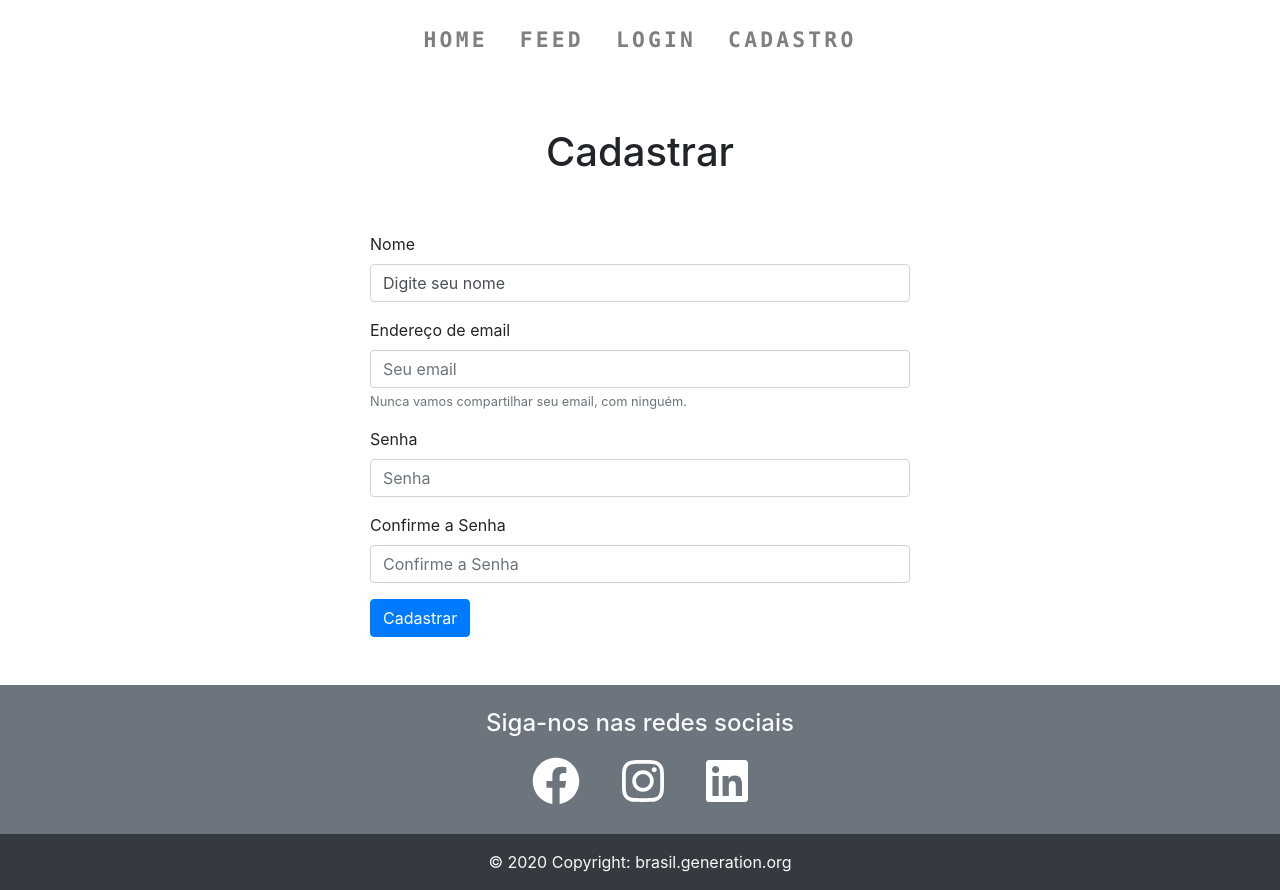
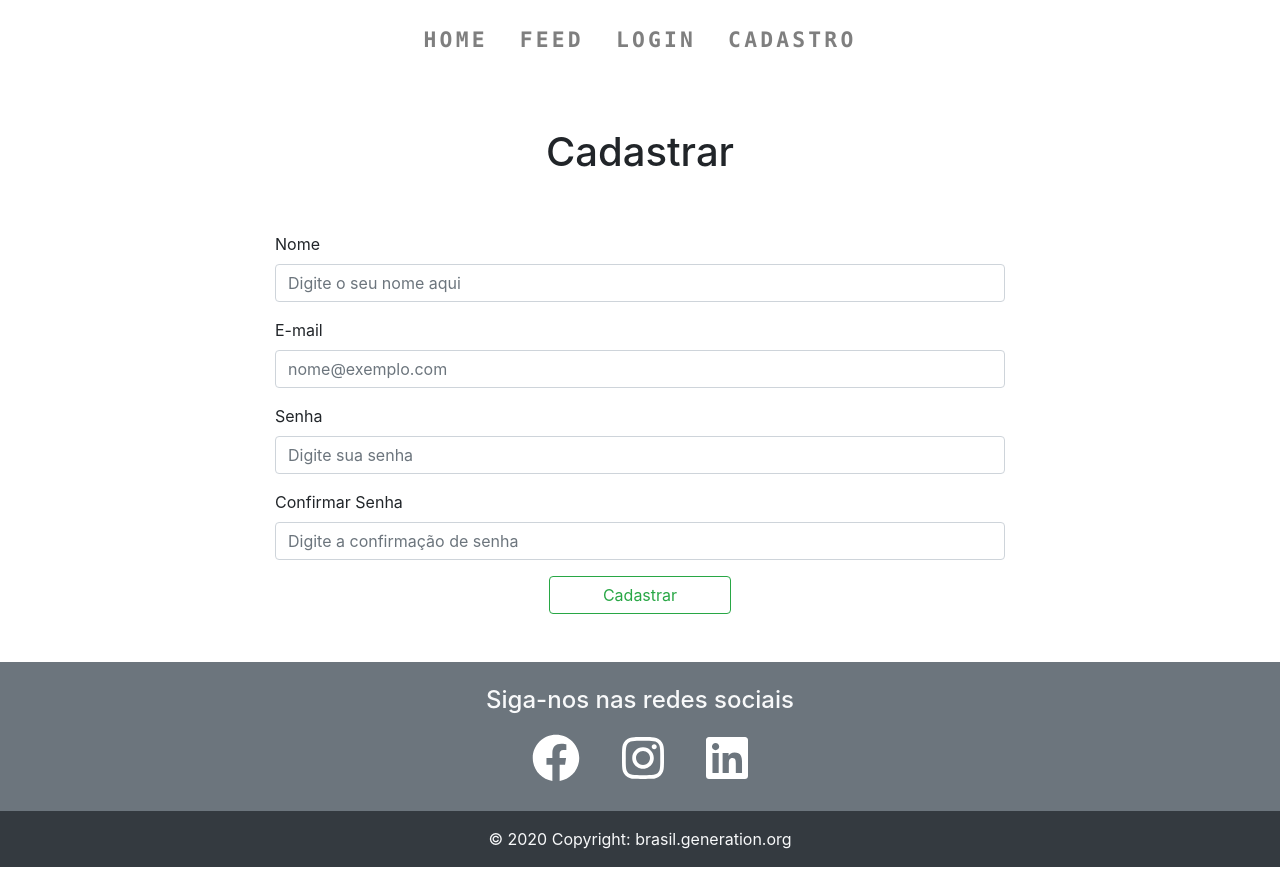
Before and after one commit to vanmtv/blogPessoal-UI, an Angular app in the folder blogPessoal/: page /cadastro in a window 1280 px wide. After the commit the page ends 867 px from the top, so only its background shows below. Built offline with nearby package versions, Linux system fonts and the light colour scheme.

Commit message:
Add auth user nodemodels login n register

```diff
--- a/blogPessoal/src/app/cadastro/cadastro.component.html
+++ b/blogPessoal/src/app/cadastro/cadastro.component.html
@@ -5,33 +5,33 @@
       </div>
     </div>
     <div class="row mb-5 d-flex justify-content-center">
-        <div class="col-md-6">
+      <div class="col-md-8">
         <div>
-                <form>
           <div class="form-group">
-                        <label for="Nome">Nome</label>
-                        <input type="text" class="form-control" id="validationDefault01" placeholder="Nome"
-                            value="Digite seu nome" required>
+            <label for="nome">Nome</label>
+            <input type="text" class="form-control" id="nome" placeholder="Digite o seu nome aqui" [(ngModel)]='user.nome'>
           </div>
+
           <div class="form-group">
-                        <label for="exampleInputEmail1">Endereço de email</label>
-                        <input type="email" class="form-control" id="exampleInputEmail1" aria-describedby="emailHelp"
-                            placeholder="Seu email">
-                        <small id="emailHelp" class="form-text text-muted">Nunca vamos compartilhar seu email, com
-                            ninguém.</small>
+            <label for="email">E-mail</label>
+            <input type="email" class="form-control" id="email" placeholder="nome@exemplo.com" [(ngModel)]='user.usuario'>
           </div>
+
           <div class="form-group">
-                        <label for="Senha">Senha</label>
-                        <input type="password" class="form-control" id="exampleInputPassword1" placeholder="Senha">
+            <label for="senha">Senha</label>
+            <input type="password" class="form-control" id="senha" placeholder="Digite sua senha" (input)='conferirSenha($event)' value='{{senha}}'>
           </div>
+
           <div class="form-group">
-                        <label for="senhaConfirm">Confirme a Senha</label>
-                        <input type="password" class="form-control" id="exampleInputPassword1"
-                            placeholder="Confirme a Senha">
+            <label for="senhaConf">Confirmar Senha</label>
+            <input type="password" class="form-control" id="senhaConf" placeholder="Digite a confirmação de senha" [(ngModel)]='user.senha'>
           </div>
-                    <button type="submit" class="btn btn-primary">Cadastrar</button>
-                </form>
+
+          <div class="d-flex justify-content-center">
+            <button class="btn btn-outline-success w-25" (click)='cadastrar()'>Cadastrar</button>
           </div>
         </div>
       </div>
     </div>
+
+  </div>
--- a/blogPessoal/src/app/cadastro/cadastro.component.ts
+++ b/blogPessoal/src/app/cadastro/cadastro.component.ts
@@ -1,4 +1,7 @@
+import { AuthService } from './../service/auth.service';
 import { Component, OnInit } from '@angular/core';
+import { User } from '../model/User';
+import { Router } from '@angular/router';
 
 @Component({
   selector: 'app-cadastro',
@@ -7,9 +10,31 @@ import { Component, OnInit } from '@angular/core';
 })
 export class CadastroComponent implements OnInit {
 
-  constructor() { }
+  user: User = new User()
+  senha: string
 
-  ngOnInit(): void {
+  constructor(
+    private authService: AuthService,
+    private router: Router,
+  ) { }
+
+  ngOnInit() {
+  }
+
+  conferirSenha(event: any) {
+    this.senha = event.target.value
+  }
+
+  cadastrar() {
+    if ( this.senha === this.user.senha ) {
+      this.authService.cadastrar(this.user).subscribe((resp: User) => {
+        this.user = resp
+        this.router.navigate(['/login'])
+        alert('Usuário cadastrado com sucesso!')
+      })
+    } else {
+      alert('Suas senhas não conferem')
+    }
   }
 
 }
--- a/blogPessoal/src/app/login/login.component.html
+++ b/blogPessoal/src/app/login/login.component.html
@@ -7,18 +7,19 @@
     <div class="row mb-5 d-flex justify-content-center">
         <div class="col-md-6">
             <div>
-                <form>
-                    <div class="form-group">
-                      <label for="exampleInputEmail1">Endereço de email</label>
-                      <input type="email" class="form-control" id="exampleInputEmail1" aria-describedby="emailHelp" placeholder="Seu email">
-                      <small id="emailHelp" class="form-text text-muted">Nunca vamos compartilhar seu email, com ninguém.</small>
-                    </div>
-                    <div class="form-group">
-                      <label for="exampleInputPassword1">Senha</label>
-                      <input type="password" class="form-control" id="exampleInputPassword1" placeholder="Senha">
-                    </div>
-                    <button type="submit" class="btn btn-primary">Entrar</button>
-                  </form>
+                <div class="form-group">
+                    <label for="emaillogin">Endereço de email</label>
+                    <input type="email" class="form-control" id="emaillogin" aria-describedby="emailHelp"
+                        placeholder="Seu email" [(ngModel)]='userLogin.usuario'>
+                    <small id="emailHelp" class="form-text text-muted">Nunca vamos compartilhar seu email, com
+                        ninguém.</small>
+                </div>
+                <div class="form-group">
+                    <label for="senhalogin">Senha</label>
+                    <input type="password" class="form-control" id="senhalogin" placeholder="Senha"
+                        [(ngModel)]='userLogin.senha'>
+                </div>
+                <button type="submit" class="btn btn-primary" (click)='entrar()'>Entrar</button>
             </div>
         </div>
     </div>
--- a/blogPessoal/src/app/login/login.component.ts
+++ b/blogPessoal/src/app/login/login.component.ts
@@ -1,4 +1,7 @@
 import { Component, OnInit } from '@angular/core';
+import { AuthService } from '../service/auth.service';
+import { Router } from '@angular/router';
+import { UserLogin } from '../model/UserLogin';
 
 @Component({
   selector: 'app-login',
@@ -7,9 +10,21 @@ import { Component, OnInit } from '@angular/core';
 })
 export class LoginComponent implements OnInit {
 
-  constructor() { }
+  userLogin: UserLogin = new UserLogin()
 
-  ngOnInit(): void {
+  constructor(
+    private authService: AuthService,
+    private router: Router
+  ) { }
+
+  ngOnInit(){
   }
 
+  entrar(){
+    this.authService.logar(this.userLogin).subscribe((resp: UserLogin) => {
+      this.userLogin = resp
+      localStorage.setItem('token', this.userLogin.token)
+      this.router.navigate(['/feed'])
+    })
+  }
 }
--- a/blogPessoal/src/app/service/auth.service.ts
+++ b/blogPessoal/src/app/service/auth.service.ts
@@ -1,5 +1,8 @@
 import { Injectable } from '@angular/core';
 import { HttpClient } from '@angular/common/http';
+import { User } from '../model/User';
+import {UserLogin } from '../model/UserLogin';
+import { Observable } from 'rxjs';
 
 @Injectable({
   providedIn: 'root'
@@ -8,11 +11,11 @@ export class AuthService {
 
   constructor(private http: HttpClient) { }
 
-  logar(userLogin: UserLogin){
-    return this.http.post('http://localhost:9000/usuarios/logar', userLogin);
+  logar(userLogin: UserLogin) :Observable<UserLogin>{
+    return this.http.post<UserLogin>('http://localhost:9000/usuarios/logar', userLogin);
   }
 
-  cadastrar(user: User){
-    return this.http.post('http://localhost:9000/usuarios/cadastrar', user);
+  cadastrar(user: User) :Observable<User>{
+    return this.http.post<User>('http://localhost:9000/usuarios/cadastrar', user);
   }
 }
--- a/blogPessoal/tsconfig.json
+++ b/blogPessoal/tsconfig.json
@@ -6,6 +6,7 @@
     "outDir": "./dist/out-tsc",
     "forceConsistentCasingInFileNames": true,
     "strict": true,
+    "strictPropertyInitialization":false,
     "noImplicitReturns": true,
     "noFallthroughCasesInSwitch": true,
     "sourceMap": true,
```
Also changed, not shown: blogPessoal/src/app/app.module.ts (+6 -2 lines), blogPessoal/src/app/model/User.ts (+5 -5 lines). Lines whose indentation alone changed are shown as unchanged.
